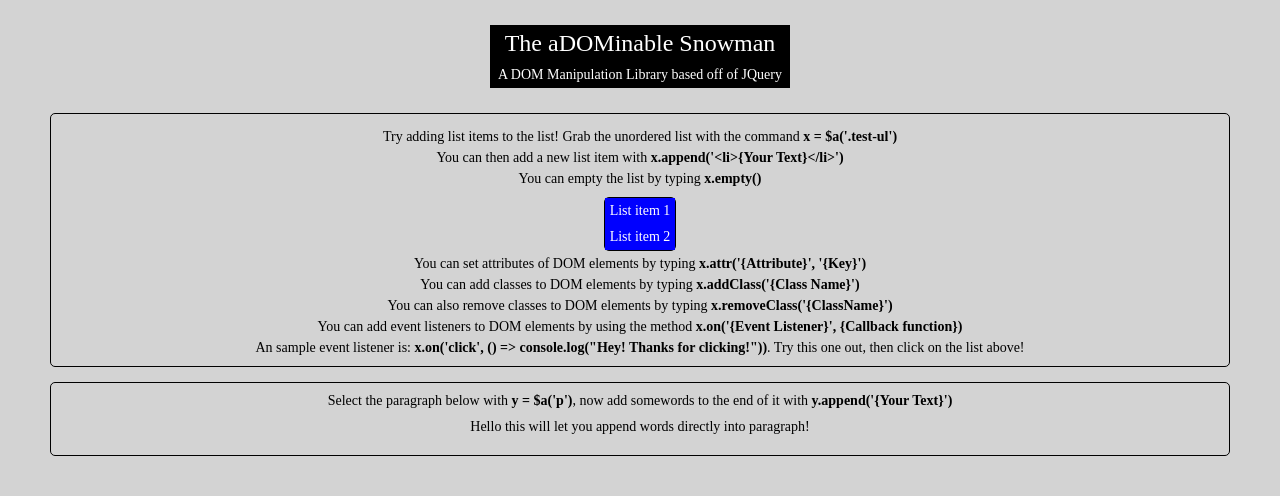
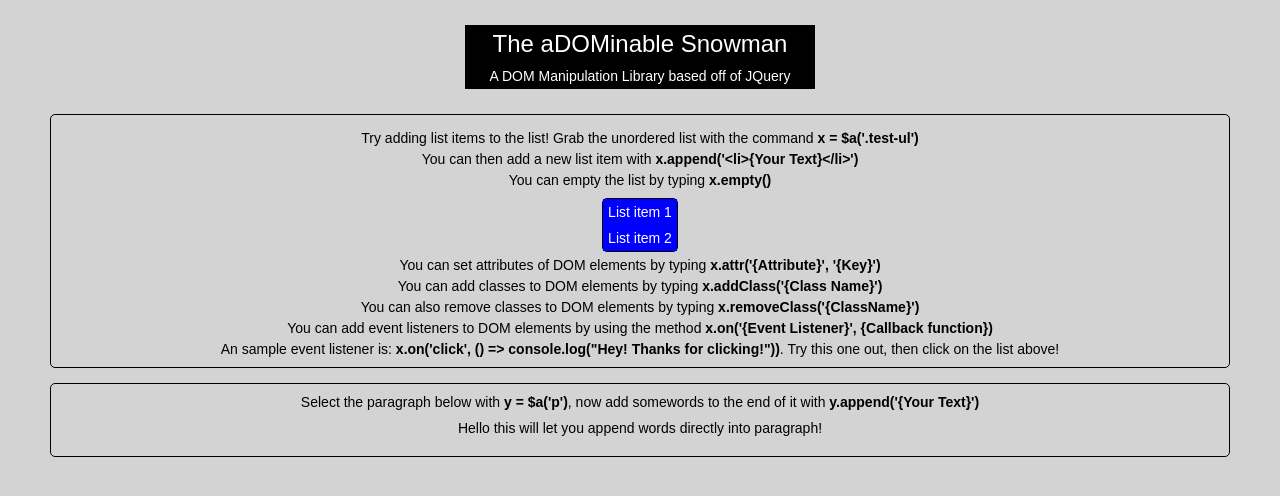
Before and after one commit to MaxLR/aDOMinableSnowman, a plain HTML site: page index.html in a window 1280 px wide. Drawn offline with nearby package versions, Linux system fonts and the light colour scheme.

Commit message:
Update font style

```diff
--- a/styles.css
+++ b/styles.css
@@ -1,6 +1,6 @@
 body, header, div, ul, li, p {
   font-size: 14px;
-  font-family: inherit;
+  font-family: sans-serif;
   padding: 0;
   margin: 0;
   border: 0;
@@ -19,7 +19,7 @@ header {
   justify-content: center;
   align-items: center;
   margin: 25px auto;
-  width: 300px;
+  width: 350px;
   background-color: black;
   color: white;
 }
```
Also changed, not shown: 1 other file.
